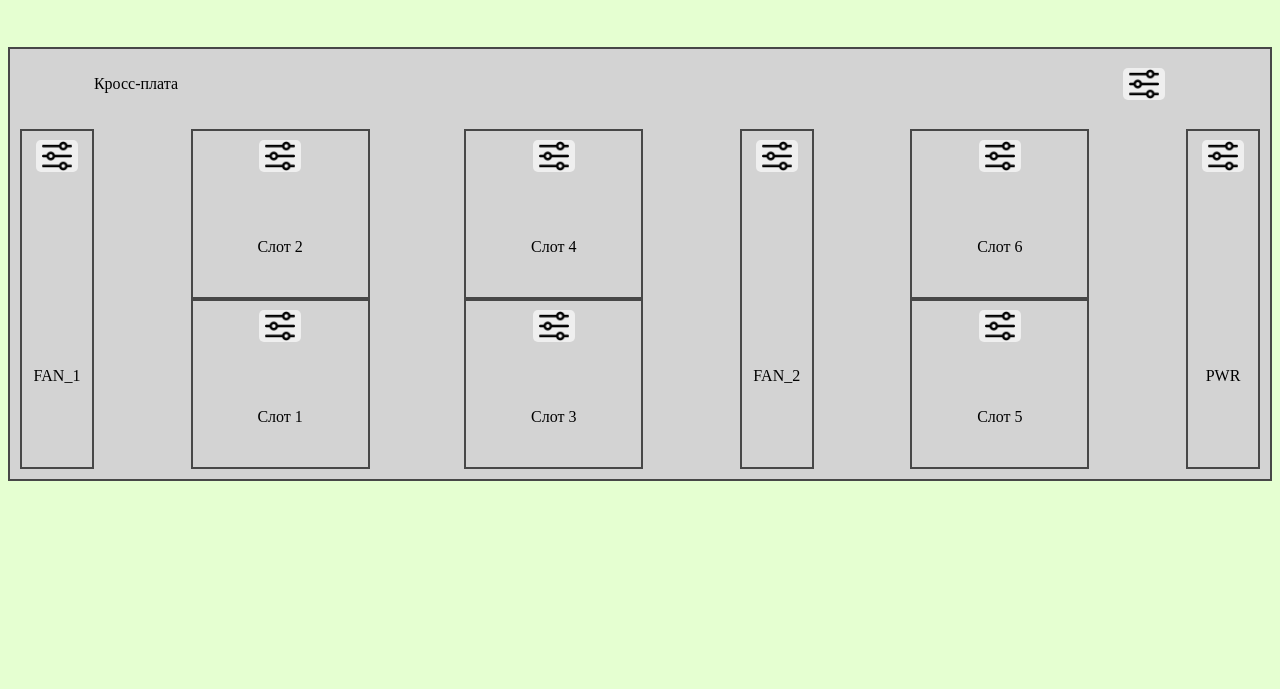
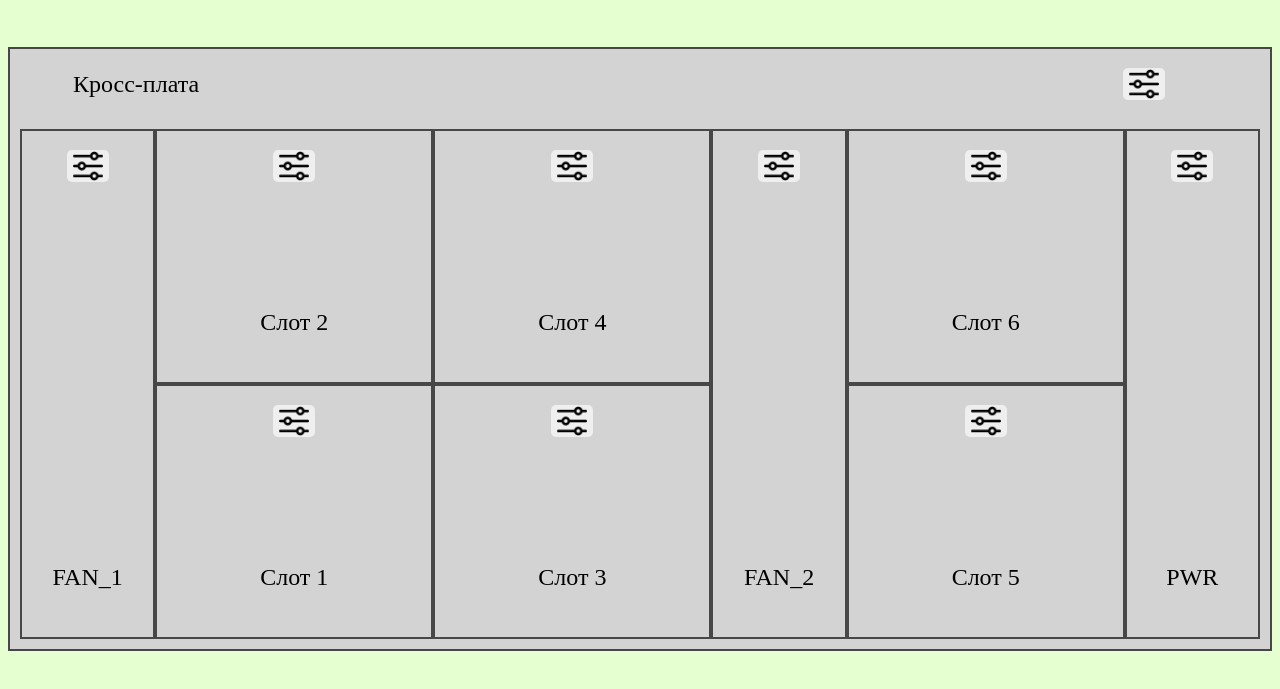
Before and after one commit to alexsbb29ru/controllerSpa, a plain HTML site: page index.html in a window 1280 px wide. Shown: the part 111-800 px from the top of the page. Drawn offline with Linux system fonts and the light colour scheme.

Commit message:
Change template to adaptive vatiant

```diff
--- a/css/style.scss
+++ b/css/style.scss
@@ -14,10 +14,11 @@ $slot-numb-height: 50px;
 $slot-name-height: 100px;
 $slot-params-height: 50px;
 $slot-gap: 20px;
-$slot-width: 70px;
+$slot-width: 11%;
 
 body {
   background-color: $main-bg-color;
+  font-size: x-large;
 }
 header {
   display: flex;
@@ -79,7 +80,7 @@ main {
   justify-content: space-between;
 
   height: calc(
-    (#{$slot-name-height} + #{$slot-params-height} + #{$slot-gap}) * 2
+    (#{$slot-name-height} + #{$slot-params-height} + #{$slot-gap}) * 3
   );
 
   padding: 10px;
@@ -94,12 +95,20 @@ main {
 }
 .one-slot {
   width: $slot-width;
+  padding: 10px;
 }
 .double-slot {
   width: calc(#{$slot-width} * 2.5);
-  height: calc(
-    (#{$slot-name-height} + #{$slot-params-height} + #{$slot-gap}) * 2
-  );
+  display: flex;
+  flex-direction: column;
+}
+
+.double-slot-child {
+  height: 50%;
+  display: flex;
+  flex-direction: column;
+  justify-content: space-between;
+  padding: 10px;
 }
 
 .slot-numb {
@@ -114,6 +123,9 @@ main {
 
 .slot-name {
   height: $slot-name-height;
+  display: flex;
+  justify-content: center;
+  align-items: center;
 }
 .slot-name-h {
   display: flex;
--- a/index.html
+++ b/index.html
@@ -35,18 +35,16 @@
                 <div class="slot-name">FAN_1</div>
             </div>
             <!--Слот 1 и Слот 2-->
-            <div class="slot-block double-slot">
+            <div class="double-slot">
                 <!--Слот 2-->
-                <div class="slot-block double-slot disabled-block block-child" id="slot2"
-                    onclick="changeSlotColor(this)">
+                <div class="double-slot-child disabled-block block-child" id="slot2" onclick="changeSlotColor(this)">
                     <div class="slot-params">
                         <button class="params-btn" slot-id="slot2"><img src="img/settings.png" /></button>
                     </div>
                     <div class="slot-name-h">Слот 2</div>
                 </div>
                 <!--Слот 1-->
-                <div class="slot-block double-slot disabled-block block-child" id="slot1"
-                    onclick="changeSlotColor(this)">
+                <div class="double-slot-child disabled-block block-child" id="slot1" onclick="changeSlotColor(this)">
                     <div class="slot-params">
                         <button class="params-btn" slot-id="slot1"><img src="img/settings.png" /></button>
                     </div>
@@ -55,18 +53,16 @@
             </div>
 
             <!--Слот 3 и Слот 4-->
-            <div class="slot-block double-slot">
+            <div class="double-slot">
                 <!--Слот 4-->
-                <div class="slot-block double-slot disabled-block block-child" id="slot4"
-                    onclick="changeSlotColor(this)">
+                <div class="double-slot-child disabled-block block-child" id="slot4" onclick="changeSlotColor(this)">
                     <div class="slot-params">
                         <button class="params-btn" slot-id="slot4"><img src="img/settings.png" /></button>
                     </div>
                     <div class="slot-name-h">Слот 4</div>
                 </div>
                 <!--Слот 3-->
-                <div class="slot-block double-slot disabled-block block-child" id="slot3"
-                    onclick="changeSlotColor(this)">
+                <div class="double-slot-child disabled-block block-child" id="slot3" onclick="changeSlotColor(this)">
                     <div class="slot-params">
                         <button class="params-btn" slot-id="slot3"><img src="img/settings.png" /></button>
                     </div>
@@ -83,18 +79,16 @@
             </div>
 
             <!--Слот 5 и Слот 6-->
-            <div class="slot-block double-slot">
+            <div class="double-slot">
                 <!--Слот 6-->
-                <div class="slot-block double-slot disabled-block block-child" id="slot6"
-                    onclick="changeSlotColor(this)">
+                <div class="double-slot-child disabled-block block-child" id="slot6" onclick="changeSlotColor(this)">
                     <div class="slot-params">
                         <button class="params-btn" slot-id="slot6"><img src="img/settings.png" /></button>
                     </div>
                     <div class="slot-name-h">Слот 6</div>
                 </div>
                 <!--Слот 5-->
-                <div class="slot-block double-slot disabled-block block-child" id="slot5"
-                    onclick="changeSlotColor(this)">
+                <div class="double-slot-child disabled-block block-child" id="slot5" onclick="changeSlotColor(this)">
                     <div class="slot-params">
                         <button class="params-btn" slot-id="slot5"><img src="img/settings.png" /></button>
                     </div>
```
Also changed, not shown: css/style.css, 1 other file.
